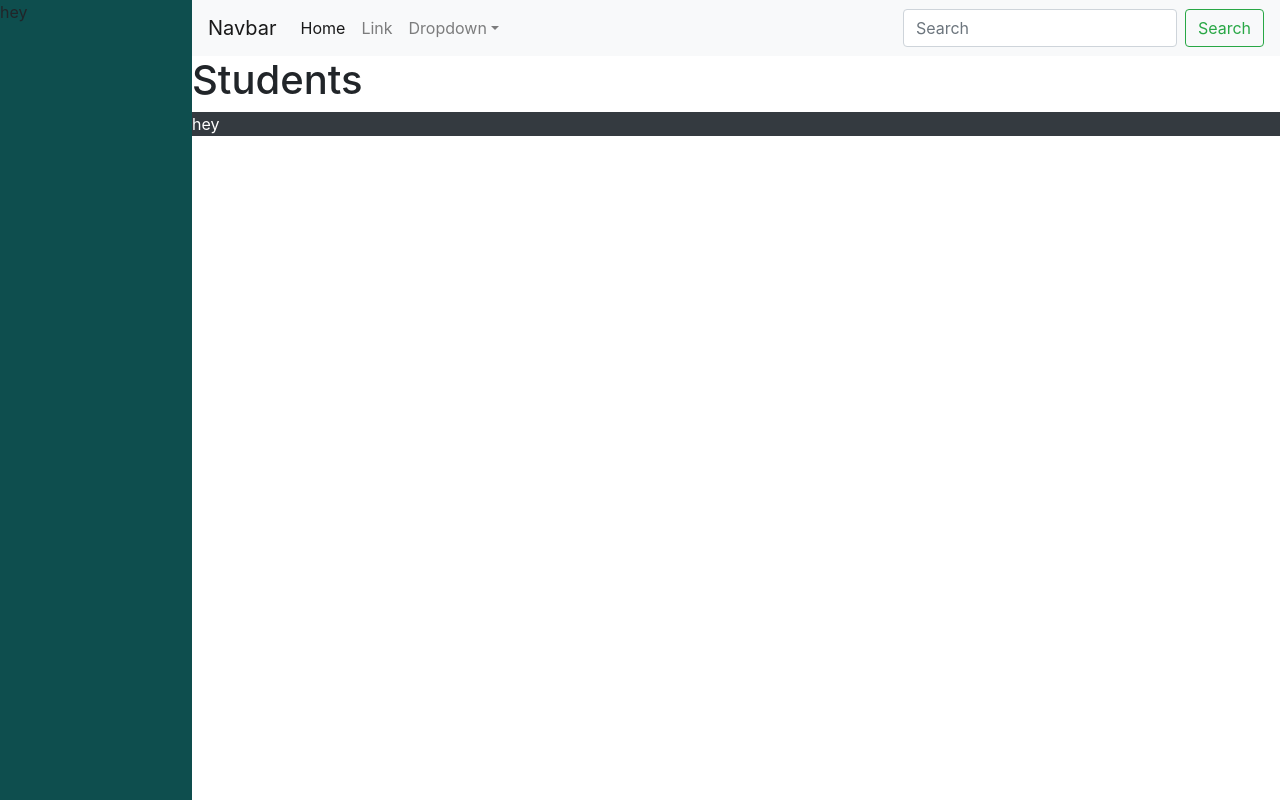
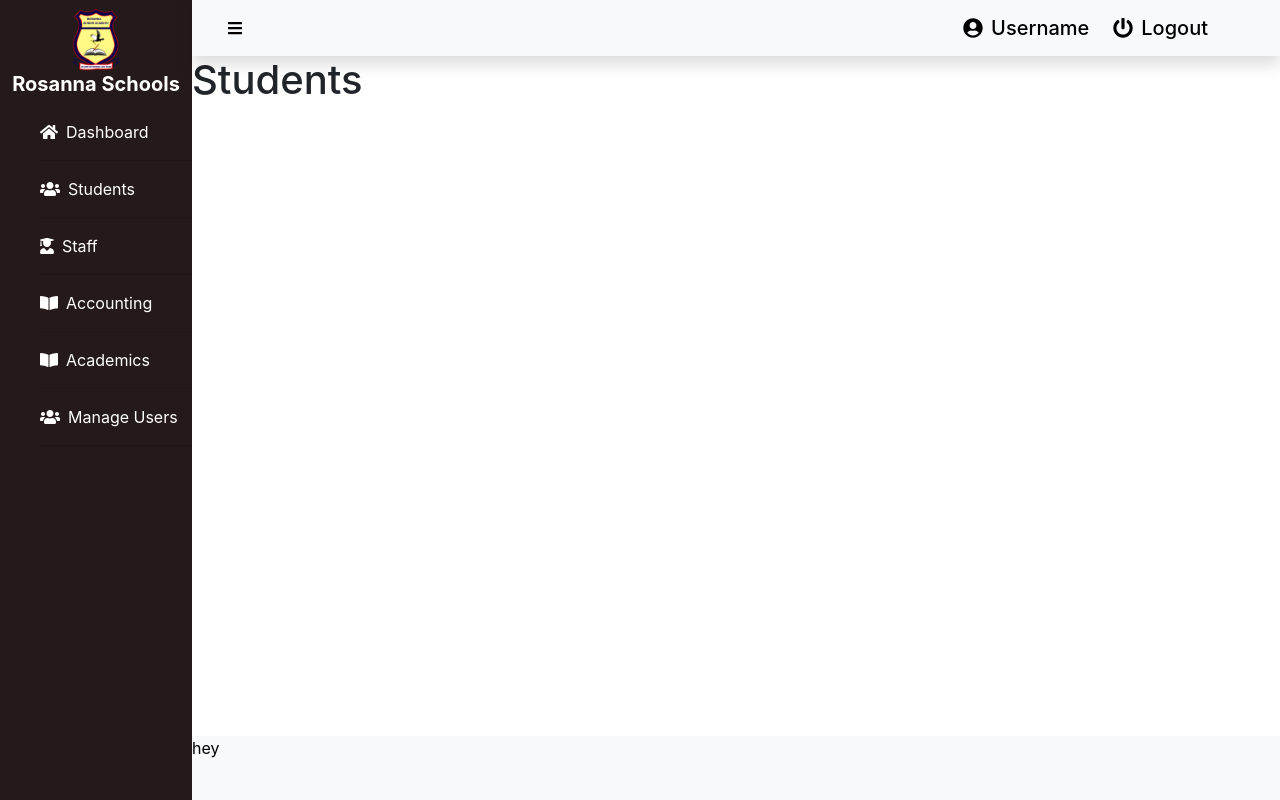
Before and after one commit to megateams/rosanna, a Django app: page /students/ in a window 1280 px wide. Run offline with Django 4.2, Linux system fonts and the light colour scheme; some libraries are stand-ins or nearby versions.

Commit message:
base setup

```diff
--- a/frontend/static/css/style.css
+++ b/frontend/static/css/style.css
@@ -4,7 +4,7 @@
 
 }
 .sidebar{
-    background-color: rgb(14, 78, 78);
+    background-color: #251a1b;
     height: 100vh;
     width: 15%;
 }
@@ -16,3 +16,39 @@
     padding: 10px;
     /* display: none; */
 }
+.header img{
+    width: 50px;
+
+}
+.sidebar ul{
+    list-style-type: none;
+}
+.navbar
+{
+
+    color: black;
+}
+
+.brand
+{
+    margin-left: 20px;
+}
+
+.brand a
+{
+    margin-left: 10px;
+}
+
+.right
+{
+    align-items: center;
+}
+.footer{
+    color: #000;
+    height: 8%;
+    margin-top: 20%;
+    position: absolute;
+    bottom: 0;
+    width: 85%;
+
+}
--- a/frontend/templates/frontend/base.html
+++ b/frontend/templates/frontend/base.html
@@ -10,6 +10,10 @@
     <!-- Custom CSS -->
     <link rel="stylesheet" href="{% static 'css/style.css' %}">
 
+    <!-- Fontawesome -->
+    <link rel="stylesheet" href="https://cdnjs.cloudflare.com/ajax/libs/font-awesome/5.15.3/css/all.min.css" integrity="sha384-vpXtB+IuSt5xeIoRZy5o/xpMwXbhCsBBOtDKfUfWJB0mzzM9b9AqPWPhdbtf1KVg" crossorigin="anonymous">
+
+
     <!-- Bootstrap CSS -->
     <link rel="stylesheet" href="https://stackpath.bootstrapcdn.com/bootstrap/4.3.1/css/bootstrap.min.css" integrity="sha384-ggOyR0iXCbMQv3Xipma34MD+dH/1fQ784/j6cY/iJTQUOhcWr7x9JvoRxT2MZw1T" crossorigin="anonymous">
   </head>
@@ -17,39 +21,54 @@
 
     <div class="main">
         <!-- sidebar -->
-        <aside class="sidebar">hey</aside>
+        <aside class="sidebar">
+            <div class='header text-center p-2 mb-2'>
+                <img src="{% static 'images/rosannalogo.png' %}"   alt="Rosanna Schools Logo">
+
+                <h5 class="text-white"><b>Rosanna Schools</b></h5>
+            </div>
+
+            <ul className='sidebar-links pt-3 pl-3'>
+                <li>
+                    <a class="text-white" href='/dashboard'><i class="fas fa-home  mr-2  "></i><span>Dashboard</span></a>
+                    <hr className='mt-3' />
+                </li>
+                <li>
+                    <a class="text-white" href='./students'><i class="fas fa-users    mr-2"></i><span>Students</span></a>
+                    <hr className='mt-3' />
+                </li>
+                <li>
+                    <a class="text-white" href='./staff'><i class="fas fa-user-graduate    mr-2"></i><span>Staff</span></a>
+                    <hr className='mt-3' />
+                </li>
+                <li>
+                    <a class="text-white" href='./accounting'><i class="fas fa-book-open    mr-2"></i><span>Accounting</span></a>
+                    <hr className='mt-3' />
+                </li>
+                <li>
+                    <a class="text-white" href='./academics'><i class="fas fa-book-open    mr-2"></i><span>Academics</span></a>
+                    <hr className='mt-3' />
+                </li>
+                <li>
+                    <a class="text-white" href='./manageusers'><i class="fas fa-users    mr-2"></i><span>Manage Users</span></a>
+                    <hr className='mt-3' />
+                </li>
+            </ul>
+        </aside>
 
         <!-- sidebar -->
         <!-- content -->
         <div class="content">
 
             <!-- navbar -->
-            <nav class="navbar navbar-expand-sm navbar-light bg-light">
-                <a class="navbar-brand" href="#">Navbar</a>
-                <button class="navbar-toggler d-lg-none" type="button" data-toggle="collapse" data-target="#collapsibleNavId" aria-controls="collapsibleNavId"
-                    aria-expanded="false" aria-label="Toggle navigation">
-                    <span class="navbar-toggler-icon"></span>
-                </button>
-                <div class="collapse navbar-collapse" id="collapsibleNavId">
-                    <ul class="navbar-nav mr-auto mt-2 mt-lg-0">
-                        <li class="nav-item active">
-                            <a class="nav-link" href="#">Home <span class="sr-only">(current)</span></a>
-                        </li>
-                        <li class="nav-item">
-                            <a class="nav-link" href="#">Link</a>
-                        </li>
-                        <li class="nav-item dropdown">
-                            <a class="nav-link dropdown-toggle" href="#" id="dropdownId" data-toggle="dropdown" aria-haspopup="true" aria-expanded="false">Dropdown</a>
-                            <div class="dropdown-menu" aria-labelledby="dropdownId">
-                                <a class="dropdown-item" href="#">Action 1</a>
-                                <a class="dropdown-item" href="#">Action 2</a>
-                            </div>
-                        </li>
-                    </ul>
-                    <form class="form-inline my-2 my-lg-0">
-                        <input class="form-control mr-sm-2" type="text" placeholder="Search">
-                        <button class="btn btn-outline-success my-2 my-sm-0" type="submit">Search</button>
-                    </form>
+            <nav class="navbar bg-light shadow">
+                <div class='brand '>
+                    <i class="fas fa-bars " ></i>
+                </div>
+
+                <div class="right mr-5 d-flex">
+                    <h5 class='mt-2 mr-2'><i class="fas fa-user-circle   mr-2 "></i>Username</h5>
+                    <h5 class='ml-3 mt-2 mr-2'><i class="fas fa-power-off   mr-2 "></i>Logout</h5>
                 </div>
             </nav>
             <!-- navbar -->
@@ -58,7 +77,7 @@
             {% block main %}
             {% endblock main %}
             <!-- extending to other pages -->
-            <footer class="footer bg-dark text-white">
+            <footer class="footer bg-light ">
                 hey
             </footer>
         </div>
@@ -70,5 +89,6 @@
     <script src="https://code.jquery.com/jquery-3.3.1.slim.min.js" integrity="sha384-q8i/X+965DzO0rT7abK41JStQIAqVgRVzpbzo5smXKp4YfRvH+8abtTE1Pi6jizo" crossorigin="anonymous"></script>
     <script src="https://cdnjs.cloudflare.com/ajax/libs/popper.js/1.14.7/umd/popper.min.js" integrity="sha384-UO2eT0CpHqdSJQ6hJty5KVphtPhzWj9WO1clHTMGa3JDZwrnQq4sF86dIHNDz0W1" crossorigin="anonymous"></script>
     <script src="https://stackpath.bootstrapcdn.com/bootstrap/4.3.1/js/bootstrap.min.js" integrity="sha384-JjSmVgyd0p3pXB1rRibZUAYoIIy6OrQ6VrjIEaFf/nJGzIxFDsf4x0xIM+B07jRM" crossorigin="anonymous"></script>
-  </body>
+    <script defer src="https://use.fontawesome.com/releases/v5.1.1/js/all.js" integrity="sha384-BtvRZcyfv4r0x/phJt9Y9HhnN5ur1Z+kZbKVgzVBAlQZX4jvAuImlIz+bG7TS00a" crossorigin="anonymous"></script>
+</body>
 </html>
```
Also changed, not shown: db.sqlite3, frontend/static/images/h1.PNG (deleted), frontend/static/images/h2.PNG (deleted), frontend/static/images/rosannalogo.png (added).
